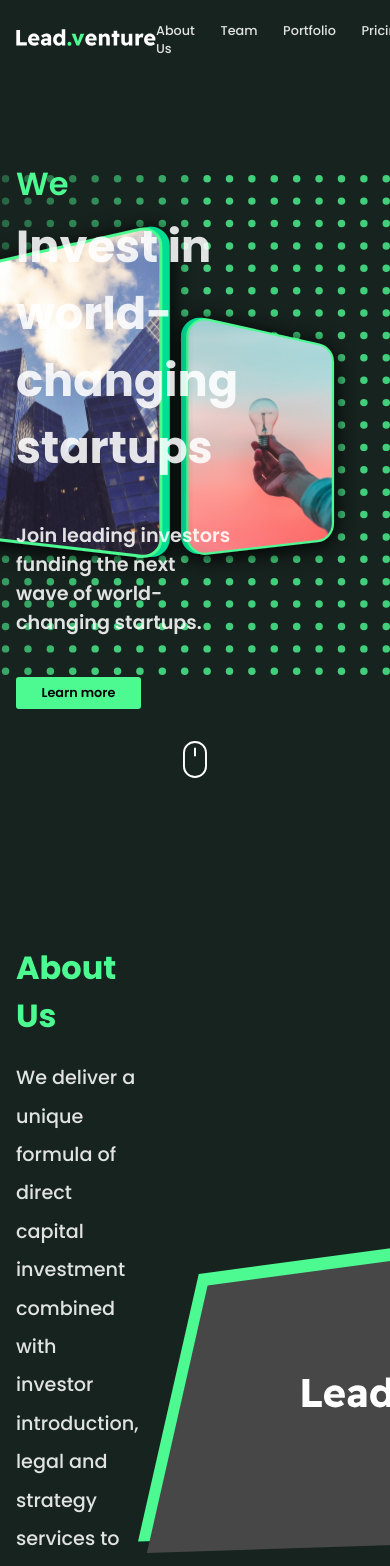
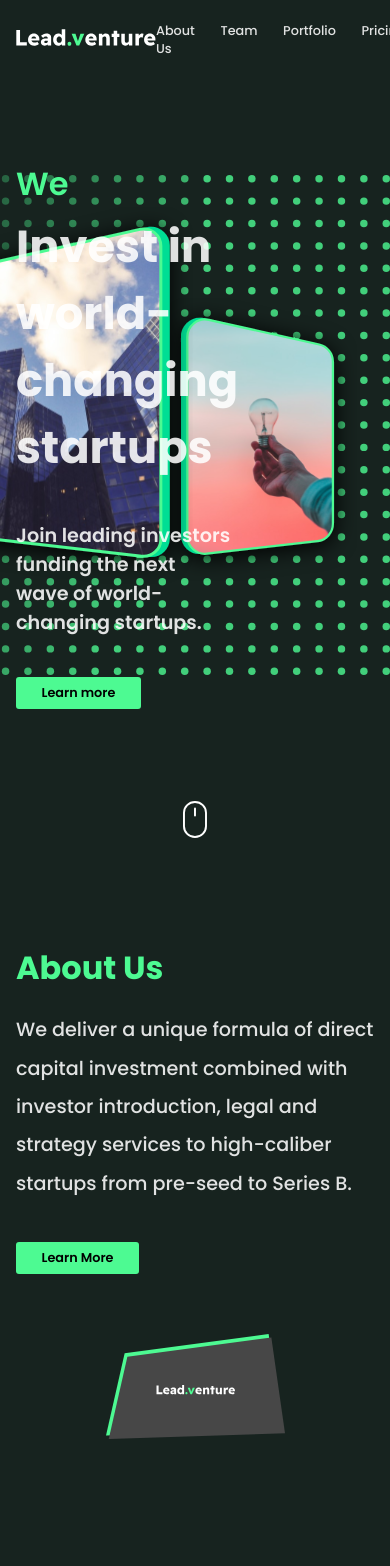
Before and after one commit to Arioum/lead-ventures, a React (Vite) app: page / in a window 390 px wide. Shown: the top 1566 px of the page. Built offline with nearby package versions, Linux system fonts and the light colour scheme.

Commit message:
added media queries

```diff
--- a/src/layout/AboutUs/about.module.scss
+++ b/src/layout/AboutUs/about.module.scss
@@ -1,9 +1,28 @@
+@import '../../abstracts.scss';
+
 .about {
   display: flex;
   justify-content: space-between;
   align-items: center;
+  gap: 6em;
+
+  @include media(lg) {
+    flex-direction: column;
+  }
 
   &__sectionLeft {
-    width: 50em;
+    max-width: 470px;
+  }
+
+  &__sectionRight {
+    width: 50%;
+
+    @include media(lg) {
+      max-width: 100%;
+    }
+
+    & > img {
+      max-width: 100%;
+    }
   }
 }
--- a/src/layout/Footer/footer.module.scss
+++ b/src/layout/Footer/footer.module.scss
@@ -1,3 +1,5 @@
+@import '../../abstracts.scss';
+
 .footer {
   background-color: #304f45;
 
@@ -9,11 +11,22 @@
     align-items: center;
     gap: 10em;
 
+    @include media(lg) {
+      flex-direction: column;
+      gap: 6em;
+    }
+
     &__left {
       max-width: 300px;
       display: flex;
       flex-direction: column;
       gap: 1.6em;
+
+      @include media(lg) {
+        align-items: center;
+        text-align: center;
+        gap: 1.6em;
+      }
 
       & > img {
         width: 200px;
@@ -37,6 +50,11 @@
       justify-content: space-between;
       flex-wrap: wrap;
 
+      @include media(lg) {
+        max-width: 500px;
+        gap: 3em;
+      }
+
       & > div {
         display: flex;
         flex-direction: column;
--- a/src/layout/Hero/hero.module.scss
+++ b/src/layout/Hero/hero.module.scss
@@ -49,6 +49,10 @@
 .sectionBottom {
   display: flex;
   justify-content: center;
+
+  & > img {
+    transform: translateY(60px);
+  }
 }
 
 @keyframes scroll {
--- a/src/layout/Newsletter/newsletter.module.scss
+++ b/src/layout/Newsletter/newsletter.module.scss
@@ -1,3 +1,5 @@
+@import '../../abstracts.scss';
+
 .newsletter {
   background-color: #4dfa92;
   border-radius: 5em;
@@ -9,11 +11,19 @@
   position: relative;
   z-index: 0;
 
+  @include media(lg) {
+    flex-direction: column;
+  }
+
   & > img:nth-child(1) {
     position: absolute;
     left: 0;
-    bottom: 0;
+    bottom: 20px;
     z-index: -1;
+    max-width: 15%;
+
+    @include media(lg) {
+    }
   }
 
   & > img:nth-child(2) {
@@ -27,6 +37,10 @@
     color: #0f4634;
     text-align: right;
     max-width: 360px;
+
+    @include media(lg) {
+      text-align: center;
+    }
 
     & > h4 {
       font-size: 2rem;
@@ -49,6 +63,11 @@
     display: flex;
     gap: 2em;
 
+    @include media(md) {
+      flex-direction: column;
+      gap: 1em;
+    }
+
     & > input[type='email'] {
       padding: 1em 3em;
       min-width: 300px;
@@ -61,6 +80,7 @@
 
       &::placeholder {
         font-weight: 600;
+        transform: translateY(1px);
       }
     }
 
@@ -71,7 +91,10 @@
       border: none;
       outline: none;
       border-radius: 10px;
-      padding: 0 3em;
+      padding: 1em 3em;
     }
   }
 }
+
+@media (max-width: 968px) {
+}
```
